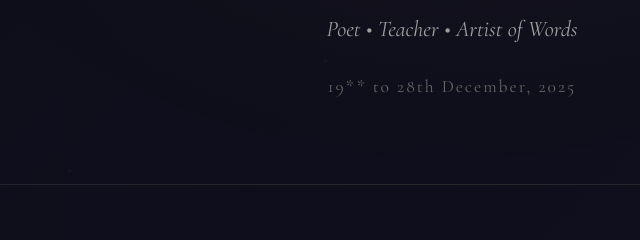
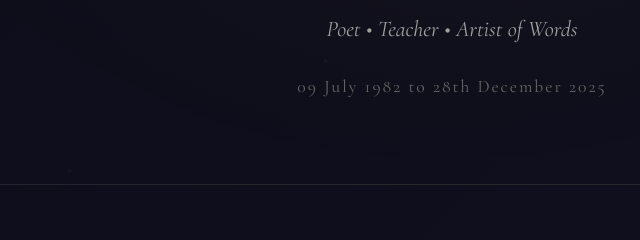
Before and after one commit to anupupadhyaya/poems, a plain HTML site: page index.html in a window 1280 px wide. Shown: the part 334-574 px from the top of the page, 188-828 px from the left. Drawn offline with nearby package versions, Linux system fonts and the light colour scheme.

Commit message:
Update index.html

```diff
--- a/index.html
+++ b/index.html
@@ -426,7 +426,7 @@
             <h1>Nishanta Parajuli</h1>
             <p class="assamese-name">নিশান্ত পৰাজুলী</p>
             <p class="subtitle">Poet • Teacher • Artist of Words</p>
-            <p class="dates">19** to 28th December, 2025</p>
+            <p class="dates">09 July 1982 to 28th December 2025</p>
         </header>
 
         <section class="about-section">
```
